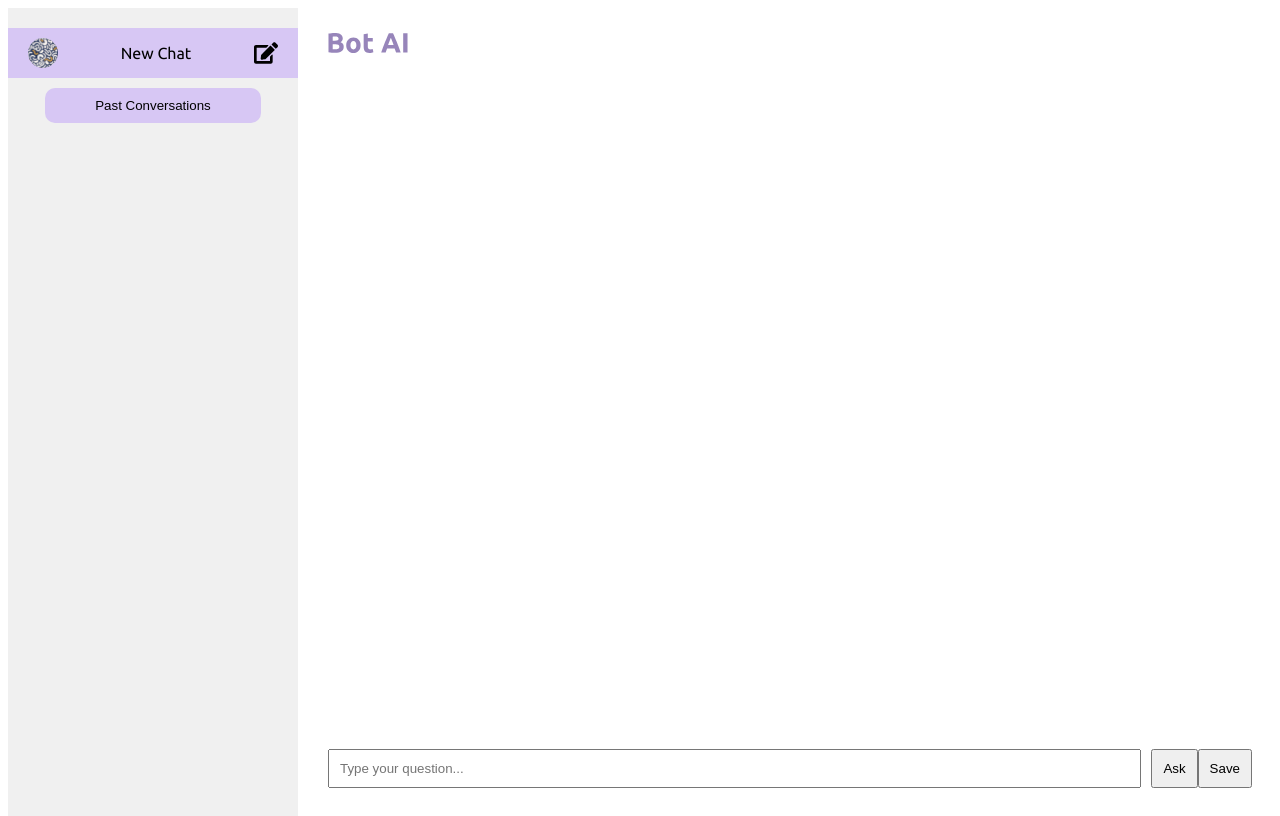
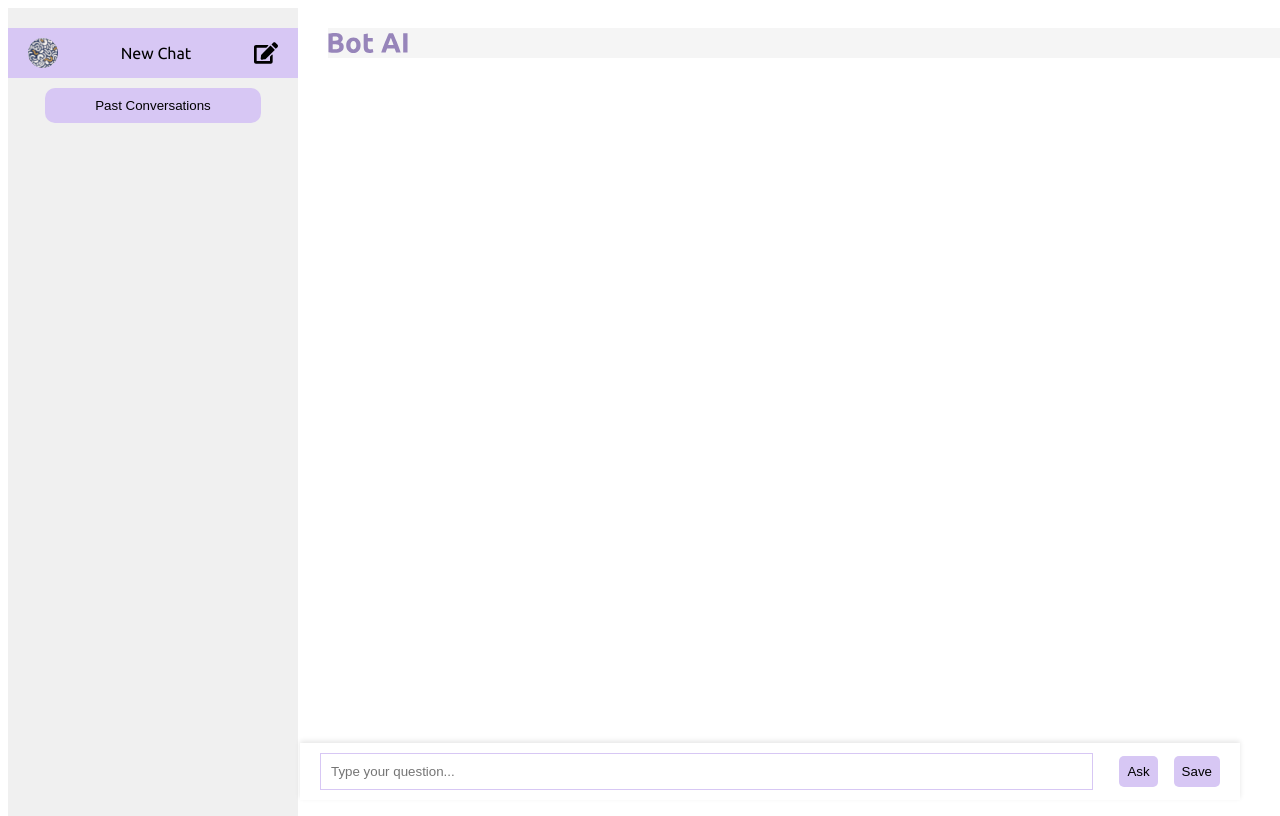
Before and after one commit to sumitkumar-ed/BOAT_AI, a React (Create React App) app: page / in a window 1280 px wide. Built offline with nearby package versions, Linux system fonts and the light colour scheme.

Commit message:
UI: chat window search bar position adjustment

```diff
--- a/src/components/ChatWindow/ChatWindow.css
+++ b/src/components/ChatWindow/ChatWindow.css
@@ -2,34 +2,58 @@
   display: none;
 }
 .chat-window {
-  flex: 1;
   display: flex;
   flex-direction: column;
+  height: 100vh;
   padding: 20px;
+  position: relative;
+}
+
+.chat-body {
+  flex: 1;
+  overflow-y: auto;
+  padding-bottom: 80px;
+  padding-top: 50px;
 }
 
 .chat-input {
   display: flex;
   align-items: center;
-  position: relative;
+  position: fixed;
   bottom: 0;
-  right: 0;
-  width: 100%;
+  left: 0;
+  width: calc(100vw - 380px) !important;
+  padding: 10px 20px;
+  background-color: white; /* or any background color matching the app theme */
+  box-shadow: 0 -2px 5px rgba(0, 0, 0, 0.1);
 }
 
 .chat-input input {
   flex: 1;
   padding: 10px;
   margin-right: 10px;
+  outline: none;
+  border: var(--color-secondary) solid 1px;
 }
 
 .chat-input button {
-  padding: 10px;
+  padding: 8px;
+  margin-inline-start: 1rem;
+  border: none;
+  background-color: var(--color-secondary);
+  border-radius: 5px;
+  cursor: pointer;
 }
 
 .chat-body {
   flex: 1;
   overflow-y: auto;
+  scrollbar-width: none;
+  -ms-overflow-style: none;
+}
+
+.chat-body::-webkit-scrollbar {
+  display: none;
 }
 
 .chat-response {
@@ -50,7 +74,7 @@
 }
 
 .feedback .filled {
-  color: #9785BA;
+  color: #9785ba;
 }
 
 .feedback .outline {
@@ -58,6 +82,11 @@
 }
 
 @media (min-width: 768px) {
+  .brand-img-div {
+    width: 100%;
+    background: whitesmoke;
+    position: fixed;
+  }
   .brand-icon-chat {
     display: block;
     width: 80px;
@@ -66,4 +95,14 @@
   .chat-window {
     margin-left: 300px;
   }
+
+  .chat-input {
+    margin-left: 300px;
+  }
 }
+
+@media (max-width: 768px) {
+  .chat-input {
+    width: calc(100vw - 10%) !important;
+  }
+}
--- a/src/components/ChatWindow/ChatWindow.jsx
+++ b/src/components/ChatWindow/ChatWindow.jsx
@@ -9,7 +9,7 @@ import {
   getConversations,
 } from "../../backend/api";
 import "./ChatWindow.css";
-import BrandIcon from '../../assets/brand.svg';
+import BrandIcon from "../../assets/brand.svg";
 
 const ChatWindow = ({ setConversations }) => {
   const [input, setInput] = useState("");
@@ -89,7 +89,9 @@ const ChatWindow = ({ setConversations }) => {
 
   return (
     <div className="chat-window">
-      <img src={BrandIcon} alt="Brand" className="brand-icon-chat" />
+      <div className="brand-img-div">
+        <img src={BrandIcon} alt="Brand" className="brand-icon-chat" />
+      </div>
       <div className="chat-body">
         {localConversations.map((conv, index) => (
           <div key={index} className="chat-response">
@@ -102,11 +104,11 @@ const ChatWindow = ({ setConversations }) => {
             </p>
             <div className="feedback">
               <FaThumbsUp
-                className={`icon ${conv.rating > 0 ? 'filled' : 'outline'}`}
+                className={`icon ${conv.rating > 0 ? "filled" : "outline"}`}
                 onClick={() => setRatingIndex(index)}
               />
               <FaThumbsDown
-                className={`icon ${conv.feedback ? 'filled' : 'outline'}`}
+                className={`icon ${conv.feedback ? "filled" : "outline"}`}
                 onClick={() => handleFeedback(index)}
               />
               {index === ratingIndex && (
```
